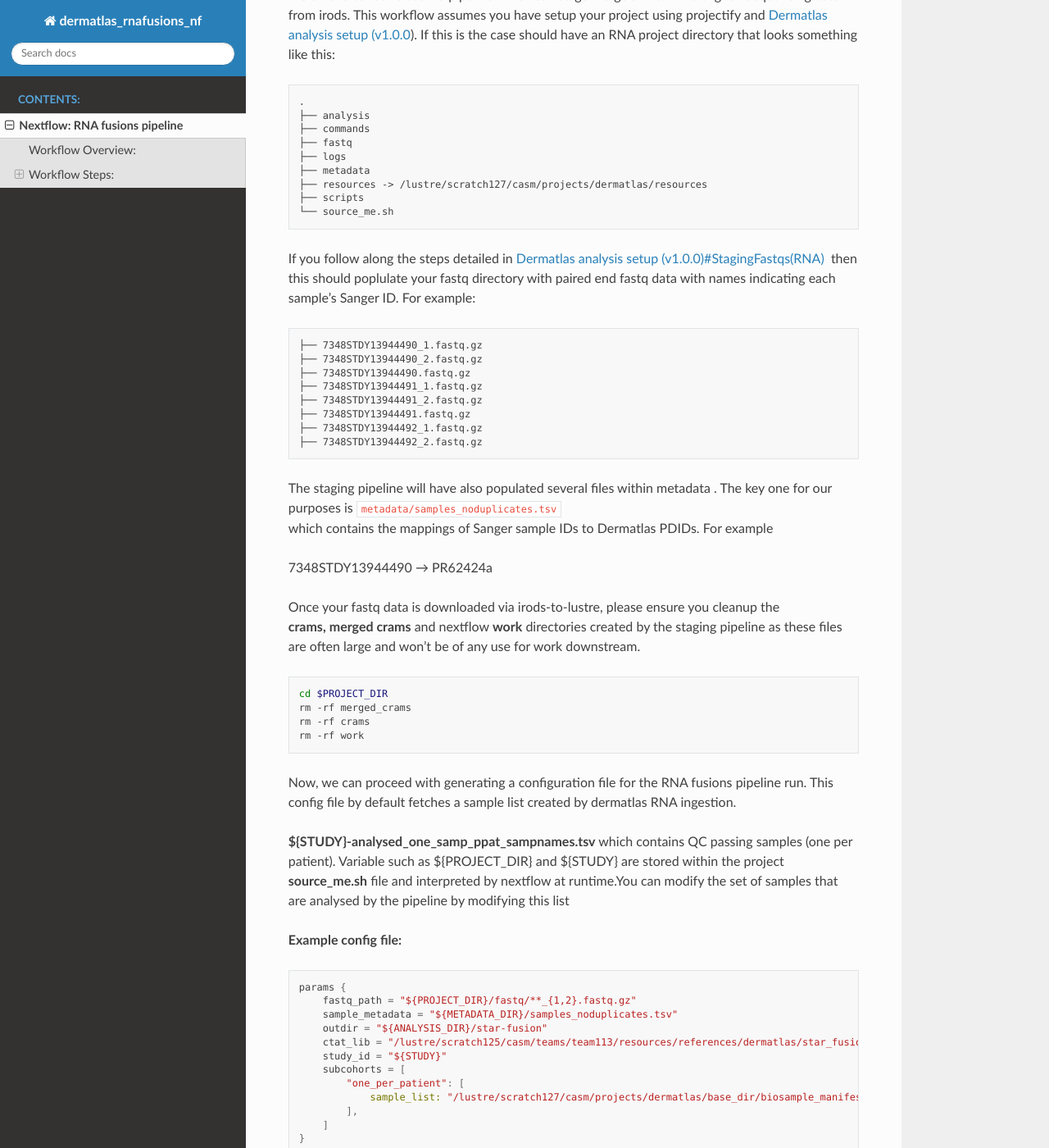
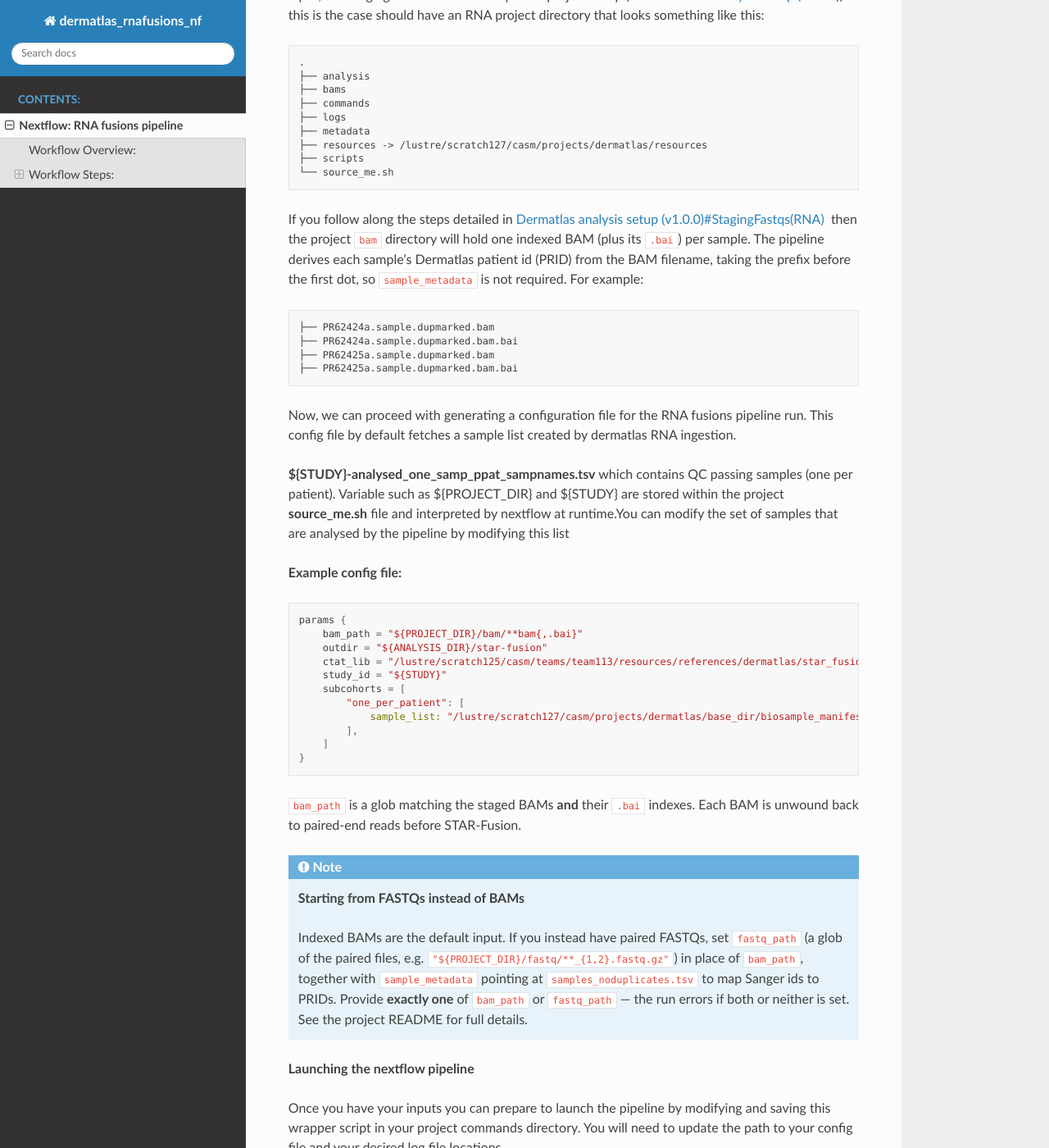
Before and after one commit to team113sanger/dermatlas_rnafusions_nf, a Sphinx documentation site: the page built from docs/source/user_docs/rna_fusions_pipeline.md, in a window 1280 px wide and 1400 px high, scrolled down 553 px. Shown: the whole window at 82% size. Built offline with Sphinx 7.4.7 and the Read the Docs theme 3.1.0, drawn with Linux system fonts in a browser that asks for light colours; some of the changed text lies outside the part shown.

````diff
--- a/docs/source/conf.py
+++ b/docs/source/conf.py
@@ -7,9 +7,9 @@
 # https://www.sphinx-doc.org/en/master/usage/configuration.html#project-information
 
 project = 'dermatlas_rnafusions_nf'
-copyright = '2025, Jamie Billington'
-author = 'Kim Wong, Jamie Billington'
-release = '1.0.0'
+copyright = '2025-2026, Jamie Billington, Martin Del Castillo Velasco-Herrera'
+author = 'Jamie Billington, Martin Del Castillo Velasco-Herrera'
+release = '0.4.0'
 
 # -- General configuration ---------------------------------------------------
 # https://www.sphinx-doc.org/en/master/usage/configuration.html#general-configuration
--- a/docs/source/user_docs/rna_fusions_pipeline.md
+++ b/docs/source/user_docs/rna_fusions_pipeline.md
@@ -1,7 +1,7 @@
 
 # Nextflow: RNA fusions pipeline
 
-RNA Fusion calling and post-processing for DERMATLAS can be run mostly with a two nextflow pipelines in a largely "set-and-forget" manner.This document contains an overview of how to configure and run these pipelines. A more detailed explanation of the pipeline inputs and requirements for running can be found within the dermatlas\_rna\_fusions.nf project [README](https://gitlab.internal.sanger.ac.uk/DERMATLAS/analysis-methods/dermatlas_rnafusions_nf/-/blob/develop/README.md?ref_type=heads). A more detailed explanation of how to run StarFusion manually and interpret its key results can be found here [DERMATLAS - Information about the STAR-Fusion version and references used for DERMATLAS analysis](/spaces/CAS/pages/68912708/DERMATLAS+-+Information+about+the+STAR-Fusion+version+and+references+used+for+DERMATLAS+analysis)
+RNA Fusion calling and post-processing for DERMATLAS can be run mostly with a two nextflow pipelines in a largely "set-and-forget" manner.This document contains an overview of how to configure and run these pipelines. A more detailed explanation of the pipeline inputs and requirements for running can be found within the dermatlas\_rna\_fusions.nf project [README](https://github.com/team113sanger/dermatlas_rnafusions_nf/blob/develop/README.md). A more detailed explanation of how to run StarFusion manually and interpret its key results can be found here [DERMATLAS - Information about the STAR-Fusion version and references used for DERMATLAS analysis](/spaces/CAS/pages/68912708/DERMATLAS+-+Information+about+the+STAR-Fusion+version+and+references+used+for+DERMATLAS+analysis)
 
 ## Workflow Overview:
 
@@ -11,13 +11,13 @@ RNA Fusion calling and post-processing for DERMATLAS can be run mostly with a tw
 
 ## Workflow Steps:
 
-First, we need to download the raw read data that we will use for the analysis. We will do this using HGIs irods-to-lustre tool:  a pipeline which can stage merge and unwind aligned seqeuncing data from irods. This workflow assumes you have setup your project using projectify and [Dermatlas analysis setup (v1.0.0](/spaces/CAS/pages/156434559/Dermatlas+analysis+setup+v1.0.0)). If this is the case should have an RNA project directory that looks something like this:
+First, we need the aligned read data for the analysis. The pipeline takes **indexed BAMs** as its default input, and staging these is handled as part of project setup (see [Dermatlas analysis setup (v1.0.0](/spaces/CAS/pages/156434559/Dermatlas+analysis+setup+v1.0.0))). If this is the case should have an RNA project directory that looks something like this:
 
 ```bash
 .
 ├── analysis
+├── bams
 ├── commands
-├── fastq
 ├── logs
 ├── metadata
 ├── resources -> /lustre/scratch127/casm/projects/dermatlas/resources
@@ -25,31 +25,13 @@ First, we need to download the raw read data that we will use for the analysis.
 └── source_me.sh
 ```
 
-If you follow along the steps detailed in [Dermatlas analysis setup (v1.0.0)#StagingFastqs(RNA)](/spaces/CAS/pages/156434559/Dermatlas+analysis+setup+v1.0.0#Dermatlasanalysissetup(v1.0.0)-StagingFastqs(RNA))  then this should poplulate your fastq directory with paired end fastq data with names indicating each sample's Sanger ID. For example:
+If you follow along the steps detailed in [Dermatlas analysis setup (v1.0.0)#StagingFastqs(RNA)](/spaces/CAS/pages/156434559/Dermatlas+analysis+setup+v1.0.0#Dermatlasanalysissetup(v1.0.0)-StagingFastqs(RNA))  then the project `bam` directory will hold one indexed BAM (plus its `.bai`) per sample. The pipeline derives each sample's Dermatlas patient id (PRID) from the BAM filename, taking the prefix before the first dot, so `sample_metadata` is not required. For example:
 
 ```bash
-├── 7348STDY13944490_1.fastq.gz
-├── 7348STDY13944490_2.fastq.gz
-├── 7348STDY13944490.fastq.gz
-├── 7348STDY13944491_1.fastq.gz
-├── 7348STDY13944491_2.fastq.gz
-├── 7348STDY13944491.fastq.gz
-├── 7348STDY13944492_1.fastq.gz
-├── 7348STDY13944492_2.fastq.gz
-```
-
-The staging pipeline will have also populated several files within metadata . The key one for our purposes is `metadata/samples_noduplicates.tsv`
-which contains the mappings of Sanger sample IDs to Dermatlas PDIDs. For example
-
-7348STDY13944490 → PR62424a
-
-Once your fastq data is downloaded via irods-to-lustre, please ensure you cleanup the **crams,** **merged crams** and nextflow **work** directories created by the staging pipeline as these files are often large and won't be of any use for work downstream.
-
-```bash
-cd $PROJECT_DIR
-rm -rf merged_crams
-rm -rf crams
-rm -rf work
+├── PR62424a.sample.dupmarked.bam
+├── PR62424a.sample.dupmarked.bam.bai
+├── PR62425a.sample.dupmarked.bam
+├── PR62425a.sample.dupmarked.bam.bai
 ```
 
 Now, we can proceed with generating a configuration file for the RNA fusions pipeline run. This config file by default fetches a sample list created by dermatlas RNA ingestion.
@@ -60,8 +42,7 @@ Now, we can proceed with generating a configuration file for the RNA fusions pip
 
 ```groovy
 params {
-    fastq_path = "${PROJECT_DIR}/fastq/**_{1,2}.fastq.gz"
-    sample_metadata = "${METADATA_DIR}/samples_noduplicates.tsv"
+    bam_path = "${PROJECT_DIR}/bam/**bam{,.bai}"
     outdir = "${ANALYSIS_DIR}/star-fusion"
     ctat_lib = "/lustre/scratch125/casm/teams/team113/resources/references/dermatlas/star_fusion/GRCh38_gencode_v37_CTAT_lib_Mar012021.plug-n-play/ctat_genome_lib_build_dir"
     study_id = "${STUDY}"
@@ -74,11 +55,24 @@ params {
 
 ```
 
+`bam_path` is a glob matching the staged BAMs **and** their `.bai` indexes. Each BAM is
+unwound back to paired-end reads before STAR-Fusion.
+
+:::{note}
+**Starting from FASTQs instead of BAMs**
+
+Indexed BAMs are the default input. If you instead have paired FASTQs, set `fastq_path`
+(a glob of the paired files, e.g. `"${PROJECT_DIR}/fastq/**_{1,2}.fastq.gz"`) in place of
+`bam_path`, together with `sample_metadata` pointing at `samples_noduplicates.tsv` to map
+Sanger ids to PRIDs. Provide **exactly one** of `bam_path` or `fastq_path` — the run errors
+if both or neither is set. See the project README for full details.
+:::
+
 **Launching the nextflow pipeline**
 
 Once you have your inputs you can prepare to launch the pipeline by modifying and saving this wrapper script in your project commands directory. You will need to update the path to your config file and your desired log file locations.
 
-In this script the "`-r"`  option specifies which version of the pipeline you'd like to run. Normally you should select the latest version (currently **0.3.0**)
+In this script the "`-r"`  option specifies which version of the pipeline you'd like to run. Normally you should select the latest version (currently **0.4.0**)
 
 **Example file:**
 
````
Also changed, not shown: other parts of docs/source/user_docs/rna_fusions_pipeline.md (+1 -1 lines), CHANGELOG.md (+24 -0 lines), README.md (+2 -2 lines), 2 other files.
